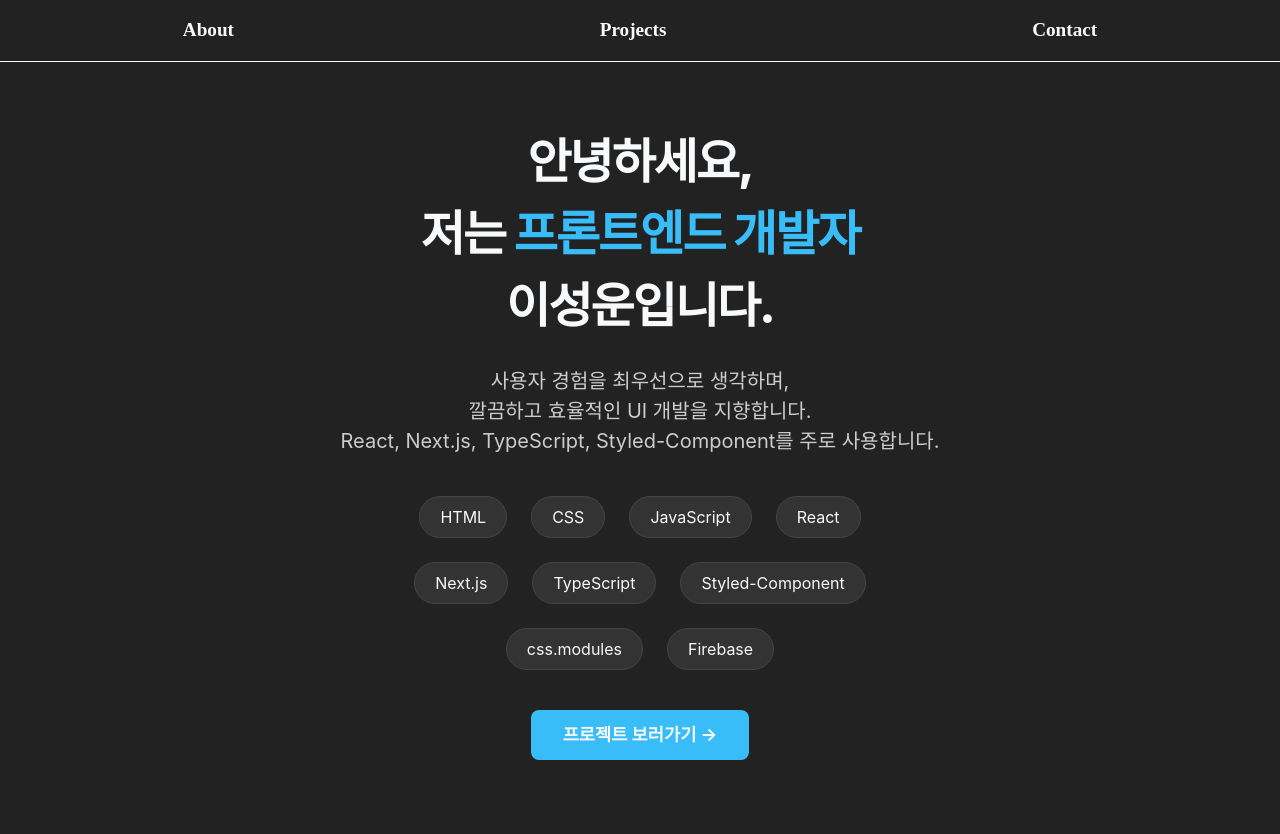
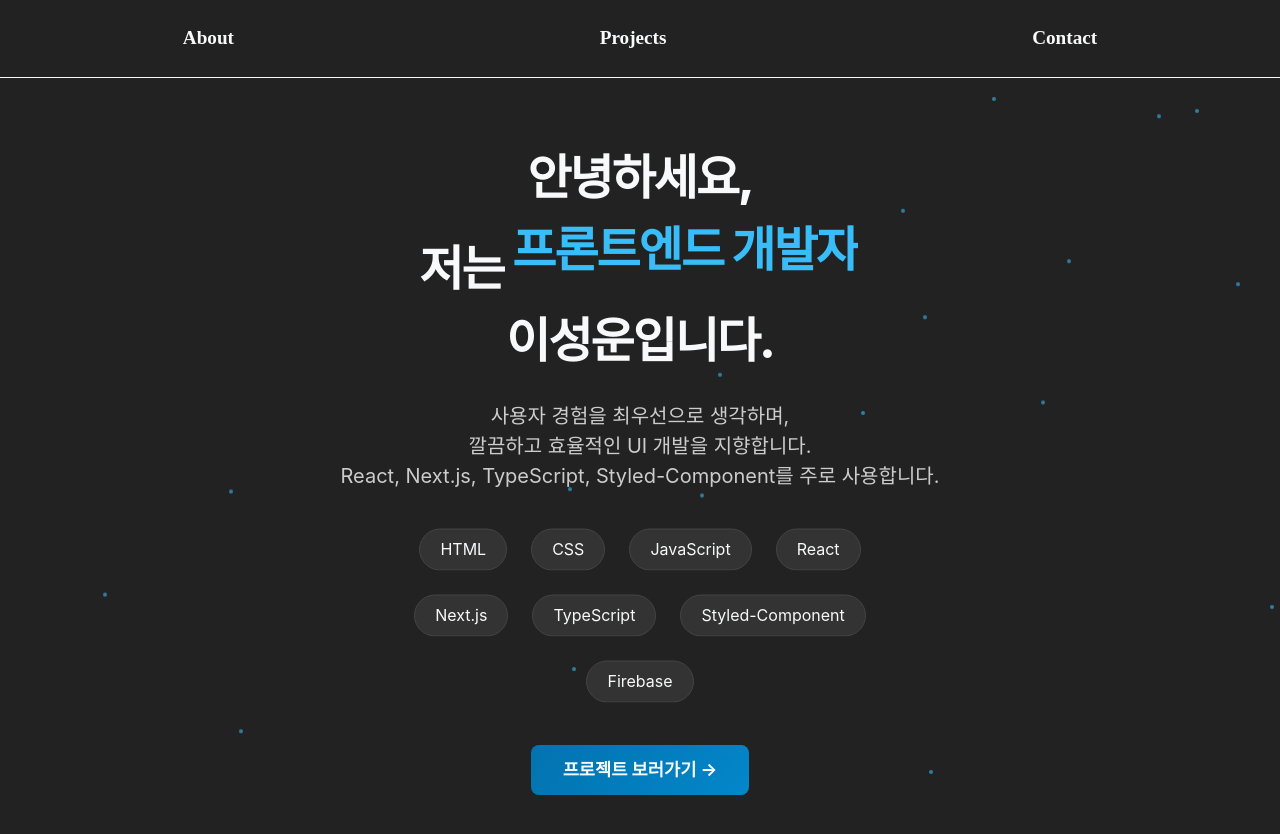
Before and after one commit to leeseongwoon/portfolio, a Next.js app: page / in a window 1280 px wide. Shown: the top 834 px of the page. Built offline with nearby package versions, Linux system fonts and the light colour scheme; a web font is replaced by a local one.

Commit message:
애니메이션 추가

```diff
--- a/src/app/layout.tsx
+++ b/src/app/layout.tsx
@@ -26,6 +26,48 @@ const NavStyle = styled.nav`
   border-bottom: 1px solid #f8f9fa;
   font-size: 1.2rem;
   font-weight: 700;
+  background: #222222;
+
+  a {
+    text-decoration: none;
+    color: #f8f9fa;
+    padding: 0.5rem 1rem;
+    border-radius: 8px;
+    transition: all 0.3s ease;
+    position: relative;
+    overflow: hidden;
+
+    &:hover {
+      color: #38bdf8;
+      background: rgba(56, 189, 248, 0.1);
+      transform: translateY(-2px);
+    }
+
+    &::before {
+      content: '';
+      position: absolute;
+      bottom: 0;
+      left: 50%;
+      width: 0;
+      height: 2px;
+      background: #38bdf8;
+      transition: all 0.3s ease;
+      transform: translateX(-50%);
+    }
+
+    &:hover::before {
+      width: 100%;
+    }
+
+    &.active {
+      color: #38bdf8;
+      background: rgba(56, 189, 248, 0.1);
+
+      &::before {
+        width: 100%;
+      }
+    }
+  }
 `;
 
 function Navbar() {
--- a/src/app/page.tsx
+++ b/src/app/page.tsx
@@ -3,40 +3,169 @@
 // import Image from "next/image";
 // import styles from "./page.module.css";
 import { Main, Title, Subtitle, TechStack, TechItem, CTAButton } from '../styles/HomeStyles';
-import { useEffect } from 'react';
+import { useEffect, useState } from 'react';
 import Head from 'next/head';
+import styled, { keyframes } from 'styled-components';
+
+// 애니메이션 키프레임들
+const fadeInUp = keyframes`
+  from {
+    opacity: 0;
+    transform: translateY(30px);
+  }
+  to {
+    opacity: 1;
+    transform: translateY(0);
+  }
+`;
+
+const typing = keyframes`
+  from { width: 0; }
+  to { width: 100%; }
+`;
+
+const blink = keyframes`
+  0%, 50% { border-color: transparent; }
+  51%, 100% { border-color: #38bdf8; }
+`;
+
+const float = keyframes`
+  0%, 100% { transform: translateY(0px); }
+  50% { transform: translateY(-10px); }
+`;
+
+const pulse = keyframes`
+  0% { transform: scale(1); }
+  50% { transform: scale(1.05); }
+  100% { transform: scale(1); }
+`;
+
+const gradient = keyframes`
+  0% { background-position: 0% 50%; }
+  50% { background-position: 100% 50%; }
+  100% { background-position: 0% 50%; }
+`;
+
+// 애니메이션 컴포넌트들
+const AnimatedTitle = styled(Title)`
+  animation: ${fadeInUp} 1s ease-out;
+
+  span {
+    display: inline-block;
+    overflow: hidden;
+    white-space: nowrap;
+    border-right: 3px solid #38bdf8;
+    animation: ${typing} 3s steps(20, end), ${blink} 1s step-end infinite;
+  }
+`;
+
+const AnimatedSubtitle = styled(Subtitle)`
+  animation: ${fadeInUp} 1s ease-out 0.5s both;
+`;
+
+const AnimatedTechStack = styled(TechStack)`
+  animation: ${fadeInUp} 1s ease-out 1s both;
+`;
+
+const AnimatedTechItem = styled(TechItem)`
+  animation: ${float} 3s ease-in-out infinite;
+
+  &:hover {
+    animation: ${pulse} 0.5s ease-in-out;
+    transform: scale(1.1);
+    box-shadow: 0 10px 25px rgba(56, 189, 248, 0.3);
+  }
+`;
+
+const AnimatedCTAButton = styled(CTAButton)`
+  animation: ${fadeInUp} 1s ease-out 1.5s both;
+  background: linear-gradient(-45deg, #38bdf8, #0ea5e9, #0284c7, #0369a1);
+  background-size: 400% 400%;
+  animation: ${fadeInUp} 1s ease-out 1.5s both, ${gradient} 3s ease infinite;
+
+  &:hover {
+    transform: translateY(-3px);
+    box-shadow: 0 15px 30px rgba(56, 189, 248, 0.4);
+  }
+`;
+
+const ParticleContainer = styled.div`
+  position: fixed;
+  top: 0;
+  left: 0;
+  width: 100%;
+  height: 100%;
+  pointer-events: none;
+  z-index: -1;
+`;
+
+const Particle = styled.div<{ $delay: number }>`
+  position: absolute;
+  width: 4px;
+  height: 4px;
+  background: #38bdf8;
+  border-radius: 50%;
+  opacity: 0.6;
+  animation: ${float} 6s ease-in-out infinite;
+  animation-delay: ${props => props.$delay}s;
+`;
 
 export default function Home() {
+  const [isClient, setIsClient] = useState(false);
+
   useEffect(() => {
-    // 페이지 타이틀 설정
+    setIsClient(true);
     document.title = "이성운 - 프론트엔드 개발자 포트폴리오";
   }, []);
+
+  if (!isClient) return null;
 
   return (
     <Main>
       <Head>
         <title>이성운 - 프론트엔드 개발자 포트폴리오</title>
       </Head>
-      <Title>
-        안녕하세요,<br />저는 <span style={{ color: '#38bdf8' }}>프론트엔드 개발자</span><br />이성운입니다.
-      </Title>
-      <Subtitle>
-        사용자 경험을 최우선으로 생각하며,<br />깔끔하고 효율적인 UI 개발을 지향합니다.<br />React, Next.js, TypeScript, Styled-Component를 주로 사용합니다.
-      </Subtitle>
-      <TechStack>
-        <TechItem>HTML</TechItem>
-        <TechItem>CSS</TechItem>
-        <TechItem>JavaScript</TechItem>
-        <TechItem>React</TechItem>
-        <TechItem>Next.js</TechItem>
-        <TechItem>TypeScript</TechItem>
-        <TechItem>Styled-Component</TechItem>
-        <TechItem>css.modules</TechItem>
-        <TechItem>Firebase</TechItem>
-      </TechStack>
-      <CTAButton href="/projects">
+
+      {/* 배경 파티클 효과 */}
+      <ParticleContainer>
+        {[...Array(20)].map((_, i) => (
+          <Particle
+            key={i}
+            $delay={Math.random() * 6}
+            style={{
+              left: `${Math.random() * 100}%`,
+              top: `${Math.random() * 100}%`,
+            }}
+          />
+        ))}
+      </ParticleContainer>
+
+      <AnimatedTitle>
+        안녕하세요,<br />
+        저는 <span style={{ color: '#38bdf8' }}>프론트엔드 개발자</span><br />
+        이성운입니다.
+      </AnimatedTitle>
+
+      <AnimatedSubtitle>
+        사용자 경험을 최우선으로 생각하며,<br />
+        깔끔하고 효율적인 UI 개발을 지향합니다.<br />
+        React, Next.js, TypeScript, Styled-Component를 주로 사용합니다.
+      </AnimatedSubtitle>
+
+      <AnimatedTechStack>
+        <AnimatedTechItem>HTML</AnimatedTechItem>
+        <AnimatedTechItem>CSS</AnimatedTechItem>
+        <AnimatedTechItem>JavaScript</AnimatedTechItem>
+        <AnimatedTechItem>React</AnimatedTechItem>
+        <AnimatedTechItem>Next.js</AnimatedTechItem>
+        <AnimatedTechItem>TypeScript</AnimatedTechItem>
+        <AnimatedTechItem>Styled-Component</AnimatedTechItem>
+        <AnimatedTechItem>Firebase</AnimatedTechItem>
+      </AnimatedTechStack>
+
+      <AnimatedCTAButton href="/projects">
         프로젝트 보러가기 →
-      </CTAButton>
+      </AnimatedCTAButton>
     </Main>
   );
 }
```
Also changed, not shown: src/app/contact/page.tsx (+140 -50 lines), src/app/projects/page.tsx (+135 -29 lines).
